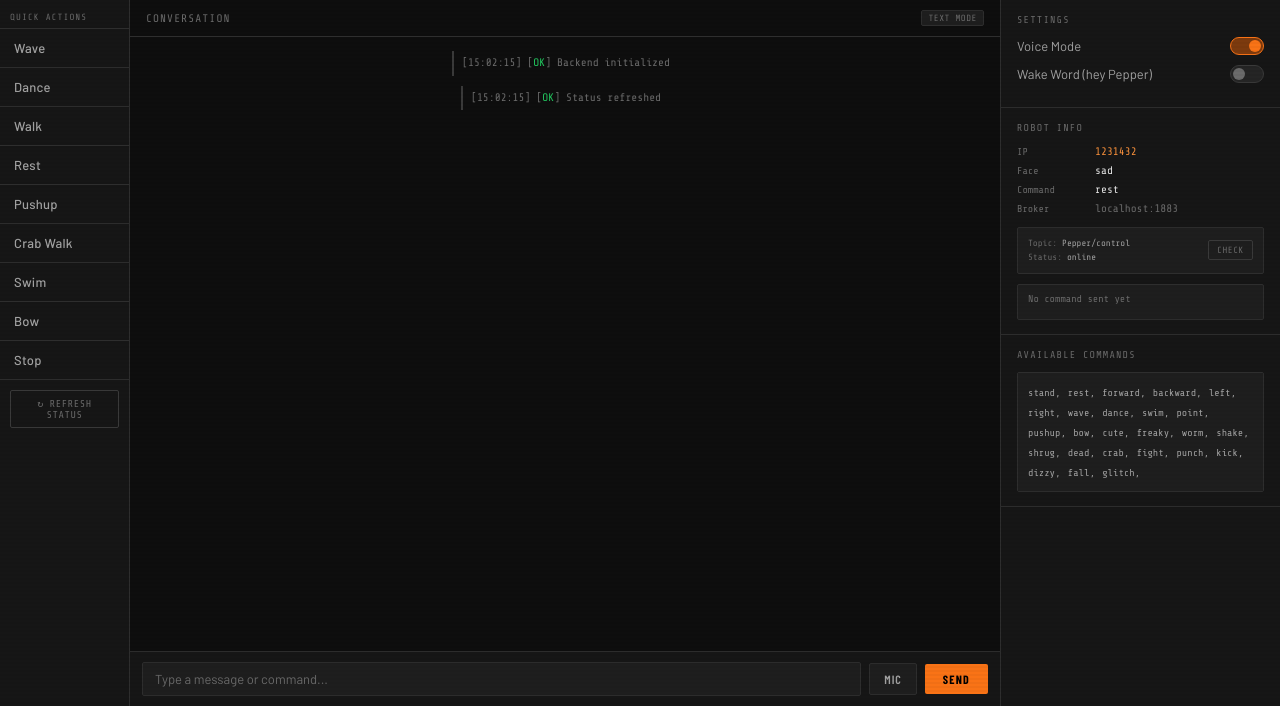
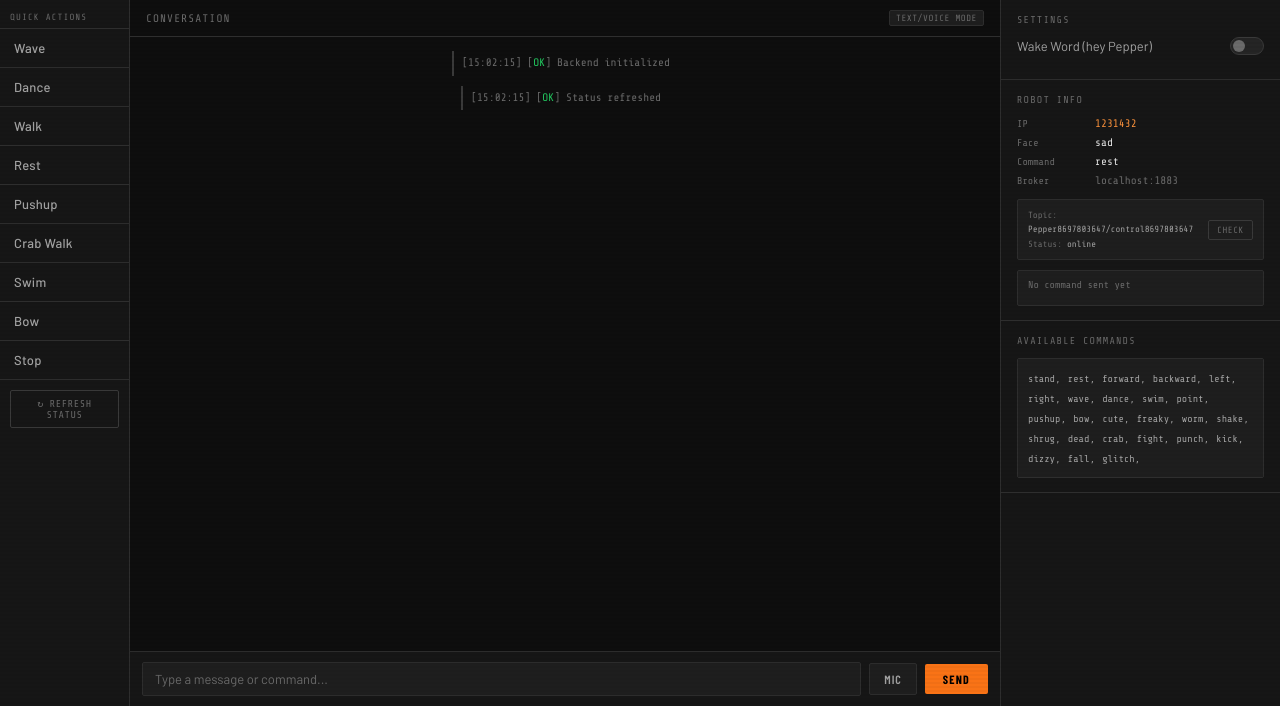
Before and after one commit to Amrit7679/Pepper_web_interface, a Django app: page / in a window 1280 px wide. Shown: the part 94-800 px from the top of the page. Run offline with Django 5.2, Linux system fonts and the light colour scheme.

Commit message:
fixing server side code with text conversation

```diff
--- a/Backend/app/static/app/js/script.js
+++ b/Backend/app/static/app/js/script.js
@@ -15,10 +15,13 @@
   // ── STATE ───────────────────────────────────────────────
   let isRecording   = false;  // Whether the microphone is currently recording audio
   let isSending     = false;  // Whether a network request is in progress (prevents duplicate sends)
-  let voiceMode     = true;   // Whether voice mode is enabled (allows mic usage)
+
   let currentTTS    = 'pyttsx3'; // Currently selected TTS engine ('pyttsx3' or 'gemini')
-  let mediaRecorder = null;   // MediaRecorder instance used for audio capture
-  let audioChunks   = [];     // Collected audio data chunks during recording
+  // let mediaRecorder = null;   // MediaRecorder instance used for audio capture
+  // let audioChunks   = [];     // Collected audio data chunks during recording
+
+  let recognition   = null;
+  const SpeechRecognition = window.SpeechRecognition || window.webkitSpeechRecognition;
 
   // Full list of supported robot movement/body commands
   const MOVE_COMMANDS = [
@@ -227,7 +230,6 @@
    * If idle, starts a new recording session.
    */
   async function toggleMic() {
-    if (!voiceMode) { logSystem('WARN', 'Enable Voice Mode first'); return; }
 
     if (isRecording) {
       stopRecording();
@@ -243,23 +245,44 @@
    * - Updates the UI to show the recording state (button label, input highlight).
    */
   async function startRecording() {
+    if (!SpeechRecognition) {
+      logSystem('ERR', 'Web Speech API is not supported in this browser.');
+      return;
+    }
+
     try {
-      const stream = await navigator.mediaDevices.getUserMedia({ audio: true });
-      mediaRecorder = new MediaRecorder(stream);
-      audioChunks   = [];
+      recognition = new SpeechRecognition();
+      recognition.lang = 'en-US';
 
-      mediaRecorder.ondataavailable = e => audioChunks.push(e.data);
-      mediaRecorder.onstop = sendAudio;
-      mediaRecorder.start();
+      recognition.interimResults = false; // Only returns the final, stable transcript.
+      recognition.continuous = false;    // Stops automatically after the speaker finishes a sentence.
 
+      recognition.onstart = () => {
       isRecording = true;
       document.getElementById('mic-btn').classList.add('recording');
       document.getElementById('mic-btn').textContent = '■ STOP';
       document.getElementById('text-input').disabled = true;
       document.getElementById('text-input').classList.add('listening');
-      document.getElementById('text-input').placeholder = 'Listening...';
+      document.getElementById('text-input').placeholder = 'Listening for a full sentence...';
       document.getElementById('send-btn').disabled = true;
-      logSystem('OK', 'Recording started');
+      logSystem('OK', 'Microphone active - Speak your sentence.');
+    };
+    recognition.onresult = (event) => {
+      // This triggers ONLY when the browser is confident the sentence is complete.
+      const transcript = event.results[0][0].transcript;
+      sendAudio(transcript);
+    };
+    recognition.onerror = (event) => {
+      logSystem('ERR', `Speech error: ${event.error}`);
+      stopRecording();
+    };
+
+    recognition.onend = () => {
+      // Auto-cleanup after the sentence is captured and continuous mode ends.
+      stopRecording();
+    };
+
+    recognition.start();
     } catch(e) {
       logSystem('ERR', `Mic error: ${e.message}`);
     }
@@ -270,9 +293,8 @@
    * Resets the mic button label and input field placeholder back to default state.
    */
   function stopRecording() {
-    if (mediaRecorder && mediaRecorder.state !== 'inactive') {
-      mediaRecorder.stop();
-      mediaRecorder.stream.getTracks().forEach(t => t.stop());
+    if (recognition) {
+    recognition.stop();
     }
     isRecording = false;
     document.getElementById('mic-btn').classList.remove('recording');
@@ -283,32 +305,32 @@
     document.getElementById('send-btn').disabled = false;
   }
 
-  /**
-   * Packages the recorded audio chunks into a Blob and POSTs it to the voice API.
-   * - Sends the current TTS preference alongside the audio file.
-   * - On success, displays the transcription as a user message and the robot's reply.
-   * - Updates the robot info panel and last-command display if a command was returned.
-   */
-  async function sendAudio() {
-    const blob    = new Blob(audioChunks, { type: 'audio/webm' });
-    const formData = new FormData();
-    formData.append('audio', blob, 'recording.webm');
-    formData.append('tts', currentTTS);
+/**
+  This function take transcript and send to API_TEXT for response ..
+ **/
 
+
+  async function sendAudio(text) {
+    if (!text || isSending) return;
+
+    addUserMsg(`🎙 ${text}`);
     setTyping(true);
     setSending(true);
     logSystem('OK', 'Processing voice...');
 
     try {
-      const res  = await fetch(DJANGO_BASE + API_VOICE, {
+      const res  = await fetch(DJANGO_BASE + API_TEXT, {
         method: 'POST',
         headers: { 'X-CSRFToken': getCookie('csrftoken') },
-        body: formData
+        body: JSON.stringify({ message: text, tts: currentTTS})
       });
+
+      if (!res.ok) throw new Error(`Server error: ${res.status}`);
+
       const data = await res.json();
       setTyping(false);
 
-      if (data.transcript) addUserMsg(`🎙 ${data.transcript}`);
+
       addRobotMsg(data.response || '...', data.command, data.face);
 
       if (data.command || data.face) {
@@ -401,7 +423,7 @@
    */
   function flashLastCmd(movement, face) {
     const el = document.getElementById('last-cmd');
-    el.innerHTML = `<span class="cmd-topic">Pepper/control  →  </span><span class="cmd-sent">"${movement},${face}"</span>`;
+    el.innerHTML = `<span class="cmd-topic">Pepper8697803647/control8697803647  →  </span><span class="cmd-sent">"${movement},${face}"</span>`;
     el.classList.remove('flash');
     void el.offsetWidth; // Force reflow to restart the CSS animation
     el.classList.add('flash');
@@ -437,13 +459,8 @@
    * Handles the Voice Mode toggle switch in the Settings panel.
    * Updates the `voiceMode` state variable and reflects the active mode
    * in the conversation panel header tag ("VOICE MODE" / "TEXT MODE").
-   * @param {HTMLInputElement} cb - The checkbox element that triggered the change
+   *  - The checkbox element that triggered the change
    */
-  function toggleVoiceMode(cb) {
-    voiceMode = cb.checked;
-    document.getElementById('mode-tag').textContent = voiceMode ? 'VOICE MODE' : 'TEXT MODE';
-    logSystem('OK', `Voice mode ${voiceMode ? 'enabled' : 'disabled'}`);
-  }
 
   /**
    * Handles the Wake Word toggle switch ("hey sesame") in the Settings panel.
--- a/Backend/app/templates/app/index.html
+++ b/Backend/app/templates/app/index.html
@@ -46,7 +46,7 @@
   <div class="center">
     <div class="panel-header">
       <span class="panel-title">Conversation</span>
-      <span class="panel-tag" id="mode-tag">TEXT MODE</span>
+      <span class="panel-tag" id="mode-tag">TEXT/VOICE MODE</span>
     </div>
 
     <div class="conversation" id="conversation">
@@ -78,15 +78,6 @@
     <!-- Settings -->
     <div class="right-section">
       <div class="right-section-title">Settings</div>
-
-      <div class="setting-row">
-        <span class="setting-label">Voice Mode</span>
-        <label class="toggle">
-          <input type="checkbox" id="voice-toggle" checked onchange="toggleVoiceMode(this)"/>
-          <div class="toggle-track"><div class="toggle-knob"></div></div>
-        </label>
-      </div>
-
       <div class="setting-row">
         <span class="setting-label">Wake Word (hey Pepper)</span>
         <label class="toggle">
@@ -112,7 +103,7 @@
 
       <div class="mqtt-bar">
         <div class="mqtt-info">
-          Topic: <span>Pepper/control</span><br>
+          Topic: <span>Pepper8697803647/control8697803647</span><br>
           Status: <span id="mqtt-status-text">offline</span>
         </div>
         <button class="mqtt-connect-btn" onclick="checkMQTT()">Check</button>
--- a/Backend/app/urls.py
+++ b/Backend/app/urls.py
@@ -1,5 +1,6 @@
 from django.urls import path
 from . import views
+
 
 urlpatterns = [
     path('', views.home, name='home')
--- a/Backend/app/views.py
+++ b/Backend/app/views.py
@@ -1,6 +1,7 @@
+from django.views.decorators.csrf import ensure_csrf_cookie
 from django.shortcuts import render
 
 # Create your views here.
-
+@ensure_csrf_cookie
 def home(request):
     return render(request, 'app/index.html')
--- a/Backend/project/settings.py
+++ b/Backend/project/settings.py
@@ -25,7 +25,10 @@ SECRET_KEY = 'django-insecure-q&a&#(y&g8ok#b8y_ic58)hlw%wn8xhv6_)x$q3b!$)=*3m*w&
 # SECURITY WARNING: don't run with debug turned on in production!
 DEBUG = True
 
-ALLOWED_HOSTS = []
+ALLOWED_HOSTS = ['*']
+
+# NEW: Required for Django 4.0+ to accept POST requests from a different device
+CSRF_TRUSTED_ORIGINS = ['http://192.168.31.95:8000']
 
 
 # Application definition
```
